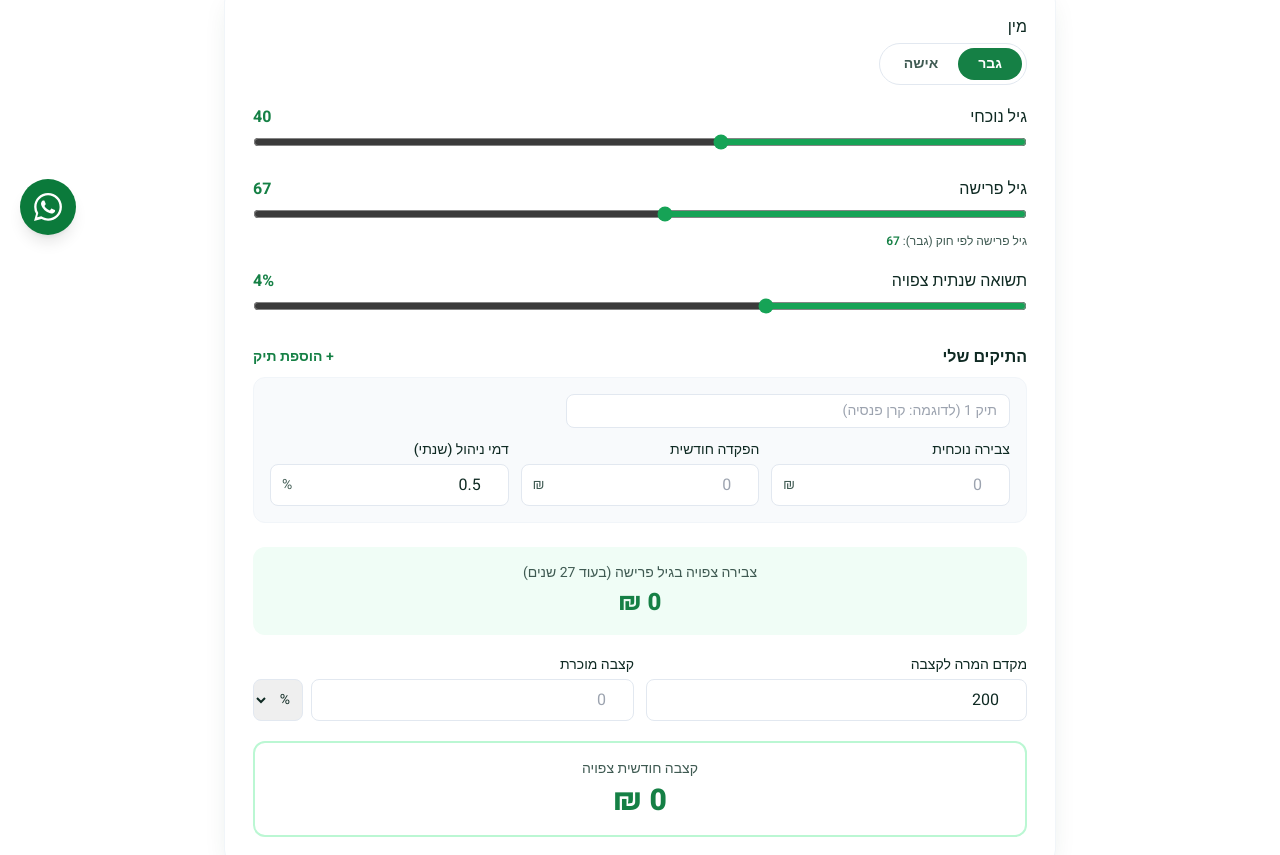
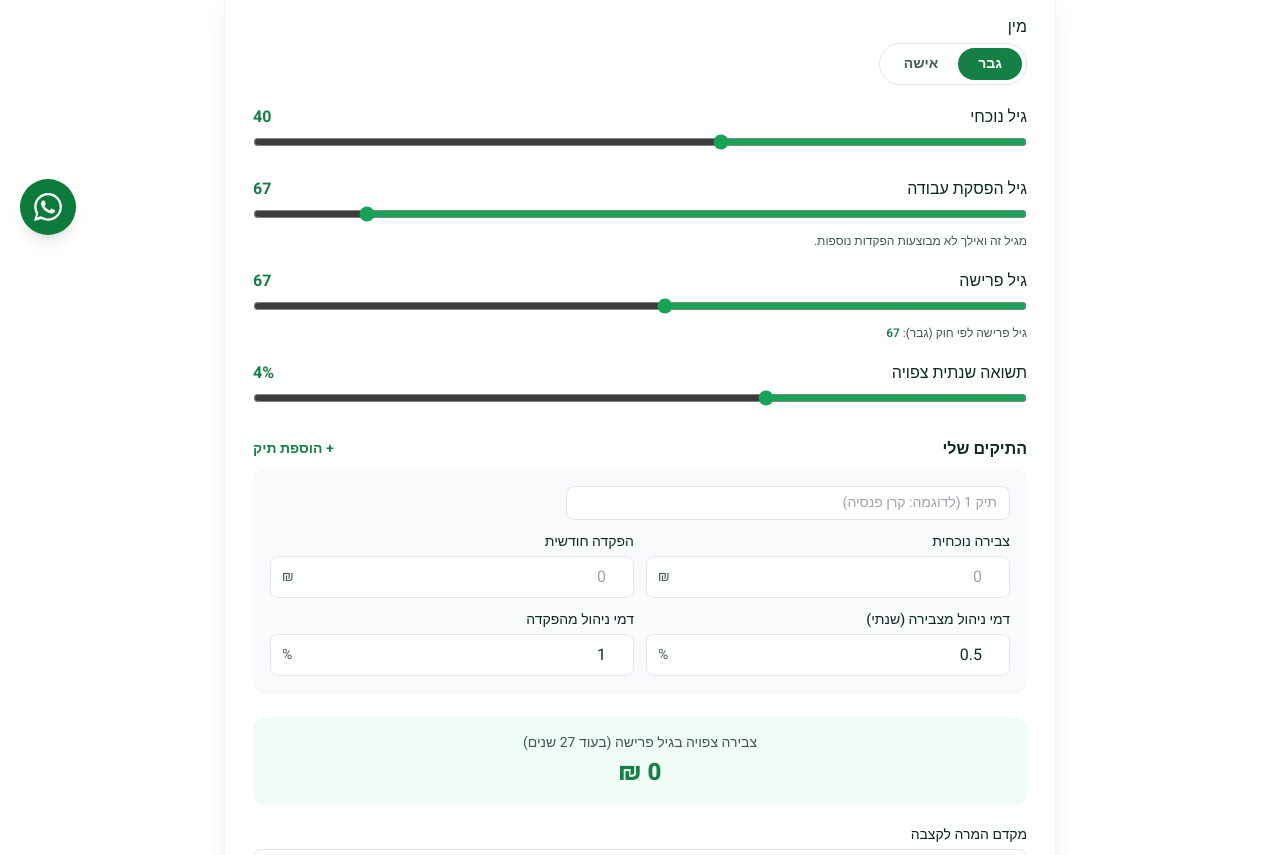
Before and after one commit to saarbam21/ecosystem, a Next.js app: page /calculators in a window 1280 px wide. Shown: the part 545-1400 px from the top of the page. Built offline with nearby package versions, Linux system fonts and the light colour scheme.

Commit message:
Calculator: add work-stop age (contributions cease after it), deposit fee; remove recognized pension; mark pension as gross

```diff
--- a/components/PensionCalculator.jsx
+++ b/components/PensionCalculator.jsx
@@ -49,45 +49,47 @@ const newPortfolio = () => ({
   name: "",
   balance: "",
   monthly: "",
-  fee: "0.5",
+  feeBalance: "0.5",
+  feeDeposit: "1",
 });
 
 const newPerson = (label) => ({
   label,
   gender: "male",
   currentAge: 40,
+  workStopAge: 67,
   retireAge: 67,
   annualReturn: 4,
   factor: 200,
-  recognizedMode: "percent",
-  recognizedValue: "",
   portfolios: [newPortfolio()],
 });
 
 function projectPerson(p) {
-  const n = Math.max(0, num(p.retireAge) - num(p.currentAge));
-  const months = n * 12;
+  const currentAge = num(p.currentAge);
+  const retireAge = num(p.retireAge);
+  // Contributions stop at work-stop age; afterwards the balance only grows.
+  const workStop = Math.max(currentAge, Math.min(num(p.workStopAge), retireAge));
+  const t1 = Math.max(0, workStop - currentAge); // years contributing
+  const t2 = Math.max(0, retireAge - workStop); // years growth-only
+  const n = Math.max(0, retireAge - currentAge);
   let total = 0;
   for (const f of p.portfolios) {
     const balance = num(f.balance);
-    const monthly = num(f.monthly);
-    const net = (num(p.annualReturn) - num(f.fee)) / 100;
+    const netMonthly = num(f.monthly) * (1 - num(f.feeDeposit) / 100);
+    const net = (num(p.annualReturn) - num(f.feeBalance)) / 100;
     const i = Math.pow(1 + net, 1 / 12) - 1;
-    const fvBalance = balance * Math.pow(1 + net, n);
-    const fvContrib =
+    const months1 = t1 * 12;
+    const fvBalanceAtStop = balance * Math.pow(1 + net, t1);
+    const fvContribAtStop =
       Math.abs(i) < 1e-9
-        ? monthly * months
-        : monthly * ((Math.pow(1 + i, months) - 1) / i);
-    total += fvBalance + fvContrib;
+        ? netMonthly * months1
+        : netMonthly * ((Math.pow(1 + i, months1) - 1) / i);
+    const fvAtRetire = (fvBalanceAtStop + fvContribAtStop) * Math.pow(1 + net, t2);
+    total += fvAtRetire;
   }
   const factor = num(p.factor) || 1;
   const pension = total / factor;
-  const recognizedAmount =
-    p.recognizedMode === "percent"
-      ? total * (num(p.recognizedValue) / 100)
-      : Math.min(num(p.recognizedValue), total);
-  const recognizedPension = recognizedAmount / factor;
-  return { n, total, pension, recognizedPension };
+  return { n, total, pension };
 }
 
 function Slider({ label, value, min, max, step = 1, suffix = "", display, onChange }) {
@@ -153,10 +155,18 @@ function PersonPanel({ person, onChange, showLabel }) {
   const res = projectPerson(person);
   const legal = legalRetirementAge(person.gender, person.currentAge);
 
-  const setGender = (gender) =>
-    set({ gender, retireAge: legalRetirementAge(gender, person.currentAge) });
-  const setCurrentAge = (v) =>
-    set({ currentAge: v, retireAge: legalRetirementAge(person.gender, v) });
+  const setGender = (gender) => {
+    const r = legalRetirementAge(gender, person.currentAge);
+    set({ gender, retireAge: r, workStopAge: r });
+  };
+  const setCurrentAge = (v) => {
+    const r = legalRetirementAge(person.gender, v);
+    set({ currentAge: v, retireAge: r, workStopAge: r });
+  };
+  const setRetireAge = (v) =>
+    set({ retireAge: v, workStopAge: Math.min(num(person.workStopAge), v) });
+  const setWorkStopAge = (v) =>
+    set({ workStopAge: Math.max(num(person.currentAge), Math.min(v, num(person.retireAge))) });
 
   return (
     <div className="card">
@@ -200,12 +210,25 @@ function PersonPanel({ person, onChange, showLabel }) {
         />
         <div>
           <Slider
+            label="גיל הפסקת עבודה"
+            value={person.workStopAge}
+            min={18}
+            max={75}
+            display={formatAge(person.workStopAge)}
+            onChange={setWorkStopAge}
+          />
+          <p className="mt-1 text-xs text-ink-soft">
+            מגיל זה ואילך לא מבוצעות הפקדות נוספות.
+          </p>
+        </div>
+        <div>
+          <Slider
             label="גיל פרישה"
             value={person.retireAge}
             min={60}
             max={75}
             display={formatAge(person.retireAge)}
-            onChange={(v) => set({ retireAge: v })}
+            onChange={setRetireAge}
           />
           <p className="mt-1 text-xs text-ink-soft">
             גיל פרישה לפי חוק ({person.gender === "male" ? "גבר" : "אישה"}):{" "}
@@ -263,7 +286,7 @@ function PersonPanel({ person, onChange, showLabel }) {
                   </button>
                 )}
               </div>
-              <div className="grid gap-3 sm:grid-cols-3">
+              <div className="grid gap-3 sm:grid-cols-2">
                 <NumField
                   label="צבירה נוכחית"
                   value={f.balance}
@@ -279,11 +302,18 @@ function PersonPanel({ person, onChange, showLabel }) {
                   onChange={(v) => setPortfolio(f.id, { monthly: v })}
                 />
                 <NumField
-                  label="דמי ניהול (שנתי)"
-                  value={f.fee}
+                  label="דמי ניהול מצבירה (שנתי)"
+                  value={f.feeBalance}
                   placeholder="0"
                   suffix="%"
-                  onChange={(v) => setPortfolio(f.id, { fee: v })}
+                  onChange={(v) => setPortfolio(f.id, { feeBalance: v })}
+                />
+                <NumField
+                  label="דמי ניהול מהפקדה"
+                  value={f.feeDeposit}
+                  placeholder="0"
+                  suffix="%"
+                  onChange={(v) => setPortfolio(f.id, { feeDeposit: v })}
                 />
               </div>
             </div>
@@ -302,54 +332,21 @@ function PersonPanel({ person, onChange, showLabel }) {
       </div>
 
       {/* Pension conversion */}
-      <div className="mt-5 grid gap-3 sm:grid-cols-2">
+      <div className="mt-5">
         <NumField
           label="מקדם המרה לקצבה"
           value={person.factor}
           placeholder="200"
           onChange={(v) => set({ factor: v })}
         />
-        <div>
-          <label className="mb-1 block text-sm font-medium text-ink">
-            קצבה מוכרת
-          </label>
-          <div className="flex gap-2">
-            <input
-              type="number"
-              inputMode="decimal"
-              dir="ltr"
-              value={person.recognizedValue}
-              placeholder="0"
-              onChange={(e) => set({ recognizedValue: e.target.value })}
-              className="w-full rounded-lg border border-slate-200 px-3 py-2 text-right outline-none focus:border-brand-500 focus:ring-2 focus:ring-brand-100"
-            />
-            <select
-              value={person.recognizedMode}
-              onChange={(e) => set({ recognizedMode: e.target.value })}
-              className="rounded-lg border border-slate-200 px-2 py-2 text-sm outline-none focus:border-brand-500"
-              aria-label="יחידת קצבה מוכרת"
-            >
-              <option value="percent">%</option>
-              <option value="amount">₪</option>
-            </select>
-          </div>
-        </div>
       </div>
 
       {/* Result: pension */}
       <div className="mt-5 rounded-xl border-2 border-brand-200 bg-white p-4 text-center">
-        <p className="text-sm text-ink-soft">קצבה חודשית צפויה</p>
+        <p className="text-sm text-ink-soft">קצבה חודשית צפויה (ברוטו)</p>
         <p className="mt-1 text-3xl font-extrabold text-brand-700">
           {ILS.format(res.pension)}
         </p>
-        {res.recognizedPension > 0 && (
-          <p className="mt-2 text-sm text-ink-soft">
-            מתוכה קצבה מוכרת (פטורה ממס):{" "}
-            <span className="font-bold text-ink">
-              {ILS.format(res.recognizedPension)}
-            </span>
-          </p>
-        )}
       </div>
     </div>
   );
@@ -424,7 +421,7 @@ export default function PensionCalculator() {
               <p className="text-2xl font-extrabold">{ILS.format(totalAccum)}</p>
             </div>
             <div>
-              <p className="text-sm text-brand-50/90">קצבה חודשית משותפת</p>
+              <p className="text-sm text-brand-50/90">קצבה חודשית משותפת (ברוטו)</p>
               <p className="text-2xl font-extrabold">
                 {ILS.format(totalPension)}
               </p>
```
